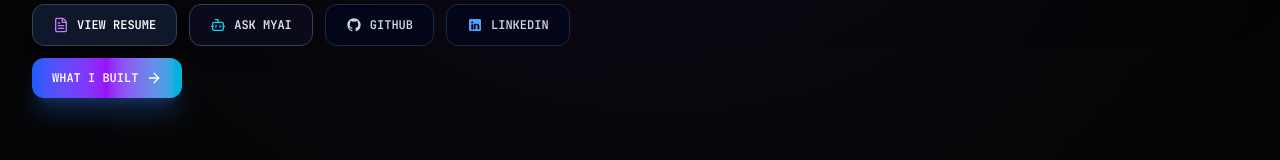
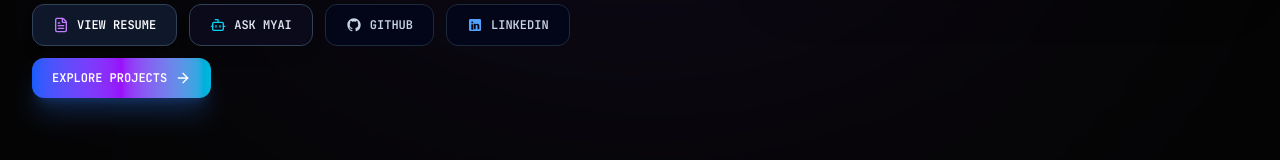
Before and after one commit to AbhiA0821/MyAI-Portfolio, a React (Vite) app: page / in a window 1280 px wide. Shown: the part 549-709 px from the top of the page. Built offline with nearby package versions, Linux system fonts and the light colour scheme; no server answers.

Commit message:
fix(hero): update CTA button label to EXPLORE PROJECTS to avoid duplicate WHAT I BUILT heading

```diff
--- a/src/components/sections/Hero.tsx
+++ b/src/components/sections/Hero.tsx
@@ -120,7 +120,7 @@ export const Hero: React.FC<HeroProps> = ({ profile, onOpenChat, onOpenResume })
                 onClick={scrollToProjects}
                 className="px-5 py-3 rounded-xl bg-gradient-to-r from-blue-600 via-purple-600 to-cyan-500 hover:from-blue-500 hover:to-cyan-400 text-white font-semibold text-xs font-mono flex items-center gap-2 shadow-xl shadow-blue-500/25 cursor-pointer"
               >
-                <span>WHAT I BUILT</span>
+                <span>EXPLORE PROJECTS</span>
                 <ArrowRight className="w-4 h-4" />
               </MagneticButton>
             </motion.div>
```
